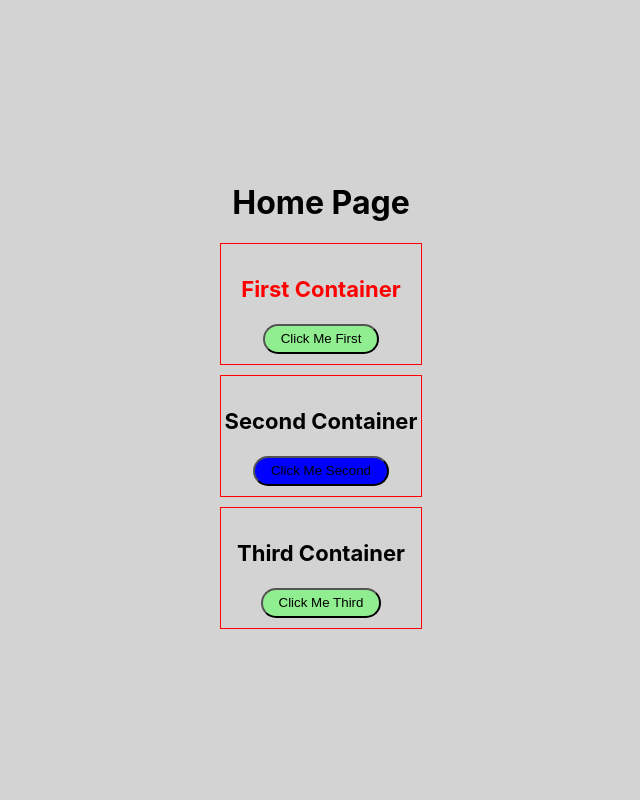
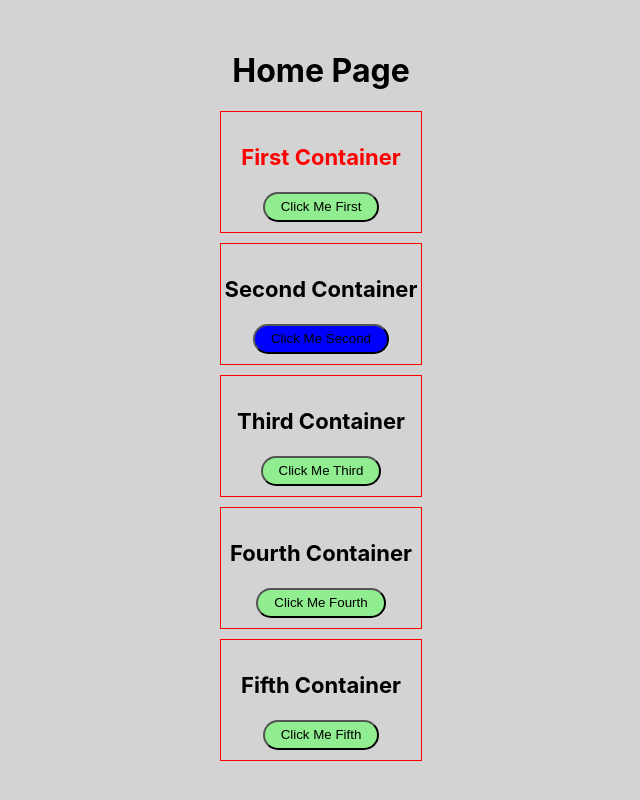
Before and after one commit to vijay-appinventiv/ReactTraining, a React (Create React App) app: page / in a window 1280 px wide. Shown: the whole page, without its empty margins (319-959 px from the left). Built offline with nearby package versions, Linux system fonts and the light colour scheme.

Commit message:
added reusable component for rendering box.

```diff
--- /dev/null
+++ b/src/components/reusableBox/index.js
@@ -0,0 +1,13 @@
+import React from 'react';
+
+export default class ReusableBox extends React.Component {
+    render() {
+        const { heading, buttonTitle } = this.props;
+        return (
+            <div className={"itemContainer"}>
+                <h3>{heading}</h3>
+                <button>{buttonTitle}</button>
+            </div>
+        );
+    }
+}
--- a/src/modules/home/index.js
+++ b/src/modules/home/index.js
@@ -1,5 +1,6 @@
+import './index.css';
 import React, { Component } from 'react';
-import './index.css';
+import ReusableBox from '../../components/reusableBox';
 class Home extends Component {
 
     renderBox(heading, buttonTitle, extraClass = "", color = "") {
@@ -18,6 +19,8 @@ class Home extends Component {
                 {this.renderBox("First Container", "Click Me First", "redClrTxt")}
                 {this.renderBox("Second Container", "Click Me Second", "", "blue")}
                 {this.renderBox("Third Container", "Click Me Third")}
+                <ReusableBox heading={"Fourth Container"} buttonTitle={"Click Me Fourth"} />
+                <ReusableBox heading={"Fifth Container"} buttonTitle={"Click Me Fifth"} />
             </div>
         );
     }
```
